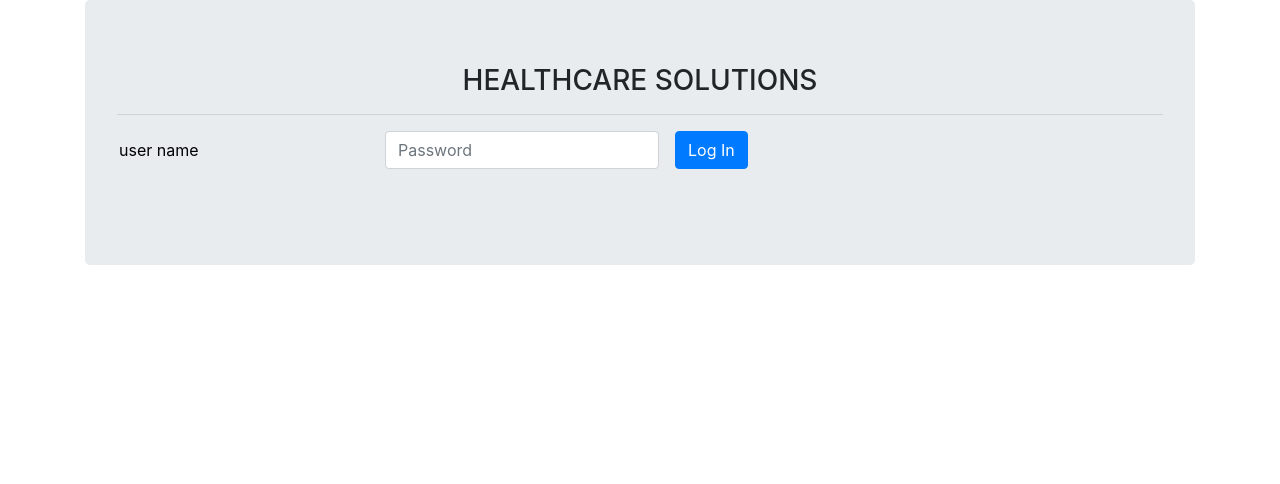
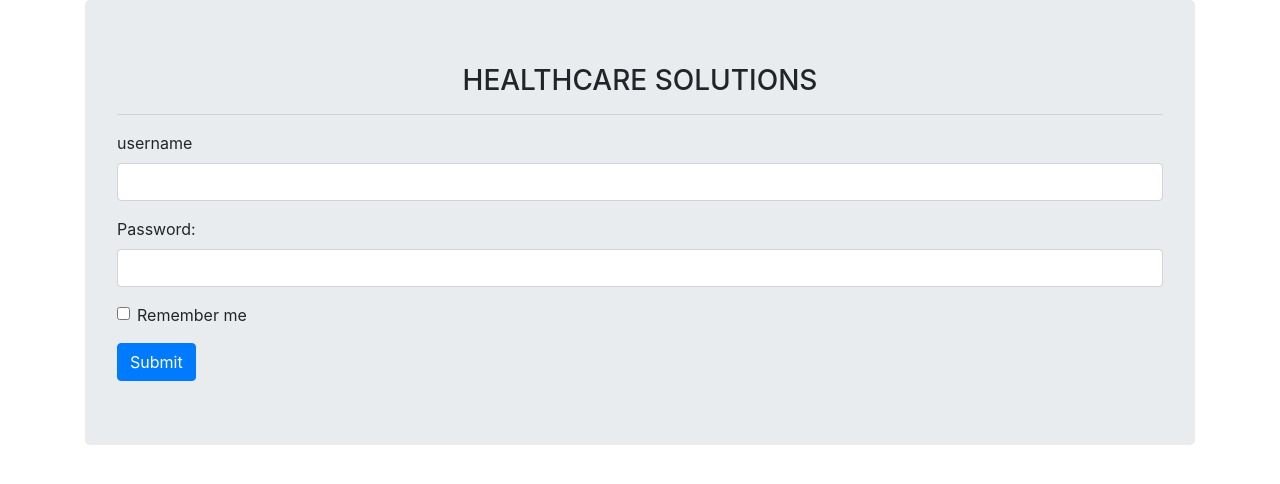
Before and after one commit to izuua/project_2, a Node server app: page / in a window 1280 px wide. Shown: the top 484 px of the page. Run offline with Node 20, Linux system fonts and the light colour scheme; some libraries are stand-ins or nearby versions.

```diff
--- a/views/index1.html
+++ b/views/index1.html
@@ -15,18 +15,22 @@
     <div class="jumbotron">
       <h3 class="text-center"><span ></span> HEALTHCARE SOLUTIONS</h3>
       <hr>
-      <form class="form-inline">
-        <div class="form-group mb-2">
-          <label for="staticEmail2" class="sr-only">User name</label>
-          <input type="text" readonly class="form-control-plaintext" id="staticEmail2" value="user name">
+      <form action="/action_page.php">
+        <div class="form-group">
+          <label for="username">username</label>
+          <input type="username" class="form-control" id="username">
         </div>
-        <div class="form-group mx-sm-3 mb-2">
-          <label for="inputPassword2" class="sr-only">Password</label>
-          <input type="password" class="form-control" id="inputPassword2" placeholder="Password">
+        <div class="form-group">
+          <label for="pwd">Password:</label>
+          <input type="password" class="form-control" id="pwd">
         </div>
-        <a href="/">
-        <button type="submit" class="btn btn-primary mb-2">Log In</button></a>
+        <div class="form-group form-check">
+          <label class="form-check-label">
+            <input class="form-check-input" type="checkbox"> Remember me
+          </label>
+        </div>
+        <button type="submit" class="btn btn-primary">Submit</button>
       </form>
-      <br>
+
 </body>
 </html>
```
Also changed, not shown: views/index3.html (+20 -3 lines).
